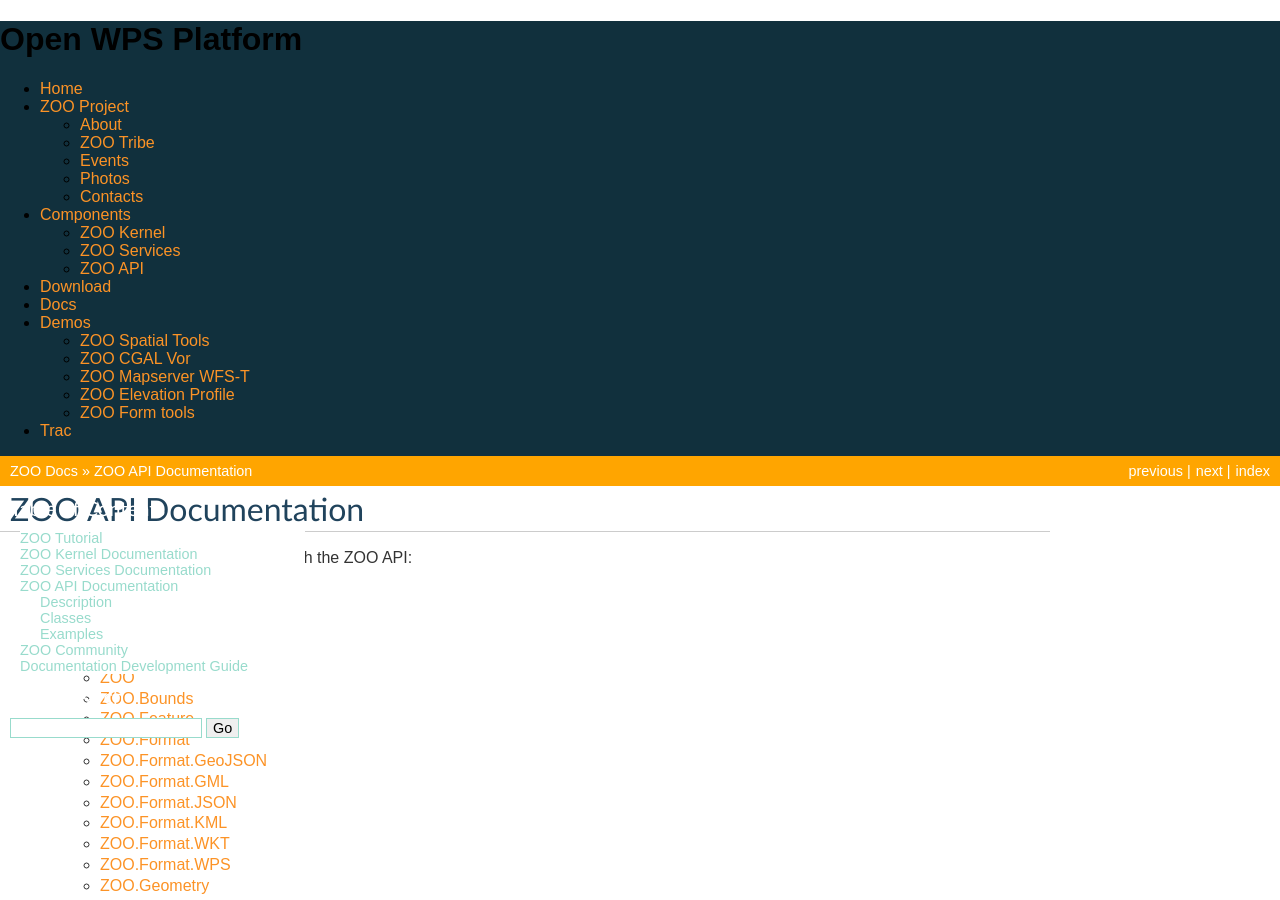
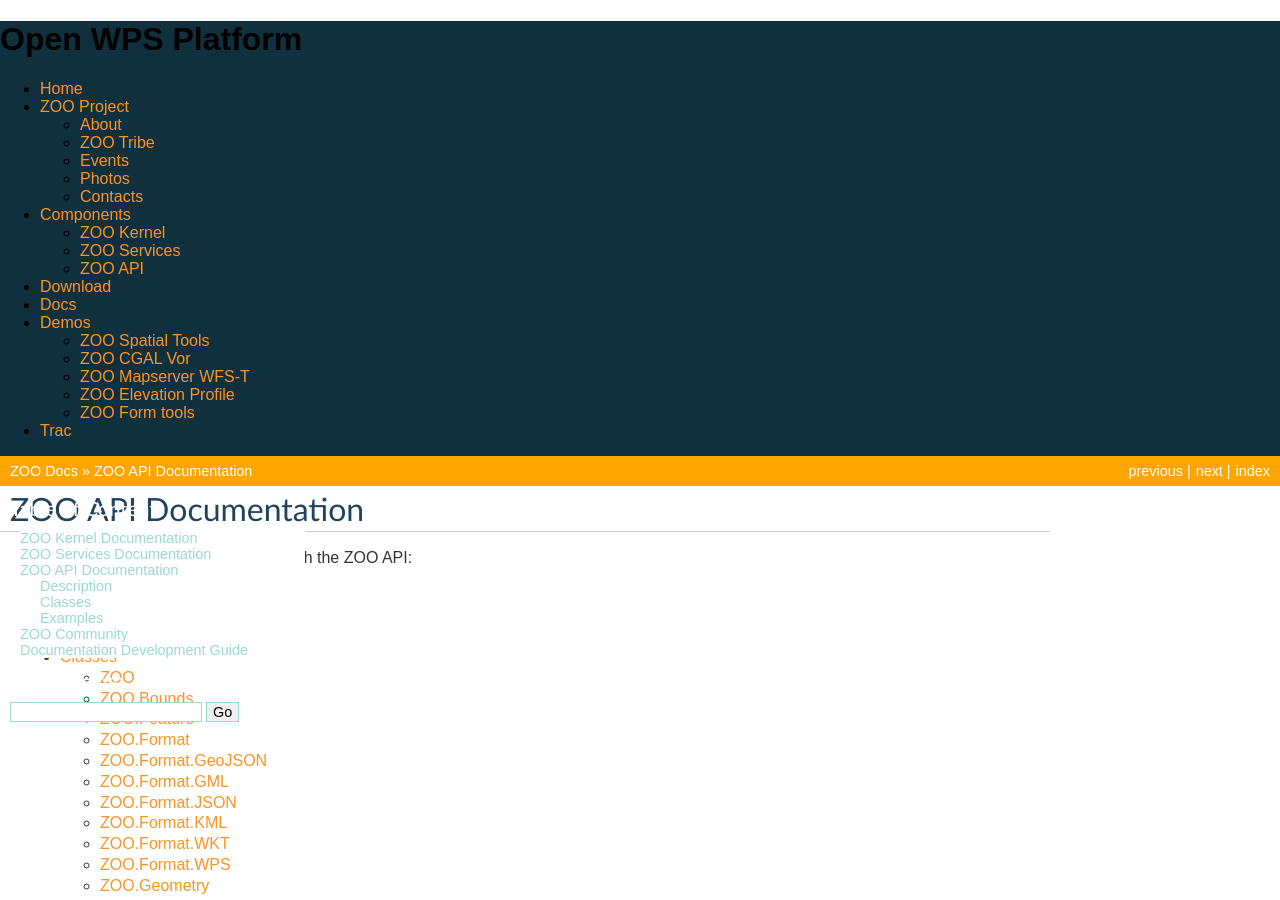
Before and after one commit to hydroleader/zoo-project, a Sphinx documentation site: the page built from docs/api/index.txt, in a window 1280 px wide and 900 px high. Built offline with Sphinx 7.4.7, drawn with Linux system fonts in a browser that asks for light colours.

Commit message:
remove tutorial

```diff
--- a/docs/index.txt
+++ b/docs/index.txt
@@ -6,8 +6,8 @@ ZOO 1.2 Documentation
 ..   csv-table:: Quick Links
 
     :ref:`kernel`,:ref:`services`,:ref:`api`
-    :ref:`kernel-installation`,:ref:`tutorial`,:ref:`community`
-    `Search mailing list <http://zoo-discuss.1049523.n5.nabble.com/>`__,:ref:`documentation_development`,
+    :ref:`kernel-installation`,:ref:`community`,`Search mailing list <http://zoo-discuss.1049523.n5.nabble.com/>`__
+    :ref:`documentation_development`,,
 .. note::
     The entire documentation is also available as a single
     `PDF document <./ZOOProject.pdf>`__ |image|  and `ePub document <./ZOOProject.epub>`__
@@ -48,7 +48,6 @@ This section contains the official ZOO Project documentation.
 .. toctree::
    :maxdepth: 3
 
-   tutorial/index
    kernel/index
    services/index
    api/index
```
